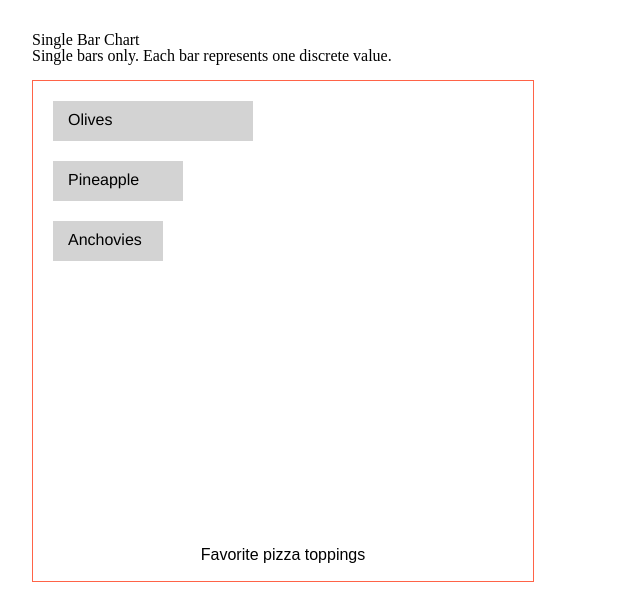
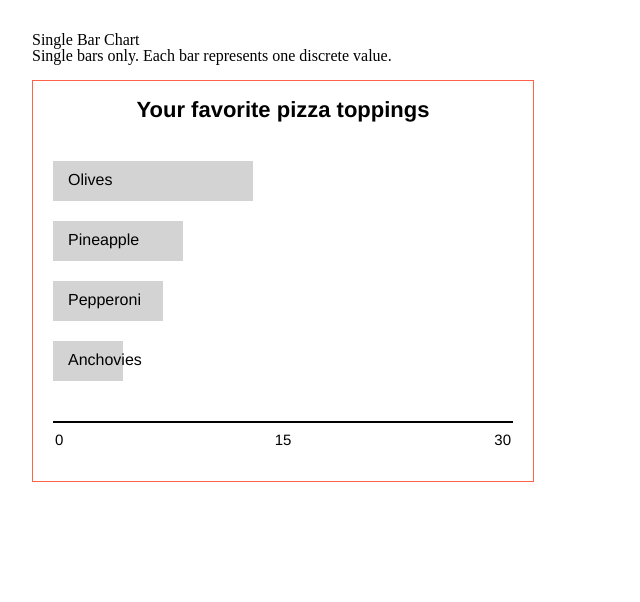
Before and after one commit to 1Copenut/canvas-rendering-2d, a website with bundled scripts: page public/charts/barChart/index.html in a window 1280 px wide. Shown: the whole page, without its empty margins (0-640 px from the left). Built offline with nearby package versions, Linux system fonts and the light colour scheme.

Commit message:
Adding helper functions for drawing labels and legends.
* Adding helper functions for drawing labels and legends.
* Moved drawLabel and drawLegend to abstract helpers.
* Adding a README and the drawLegend and drawLabel helpers.

```diff
--- a/package.json
+++ b/package.json
@@ -4,7 +4,7 @@
   "description": "A simple exploration of keyboard navigation in canvas",
   "main": "index.js",
   "scripts": {
-    "start": "http-server ./public -c -1 -d false"
+    "start": "http-server ./public -c-1 -d false"
   },
   "keywords": [
     "canvas",
--- a/public/charts/barChart/barChart.mjs
+++ b/public/charts/barChart/barChart.mjs
@@ -3,6 +3,8 @@ import { BAR_CHART_DATA } from "./data.js";
 
 import handleBarChartArrowKeys from "../../lib/helpers/keyboard/handleBarChartArrowKeys.mjs";
 import handleBarChartClick from "../../lib/helpers/mouse/handleBarChartClick.mjs";
+import drawLabel from "../../lib/helpers/drawing/drawLabel.mjs";
+import drawLegend from "../../lib/helpers/drawing/drawLegend.mjs";
 
 const bars = [...document.getElementsByClassName(BAR_CHART_CLASS)];
 const canvas = document.getElementById('canvas');
@@ -14,7 +16,7 @@ document.addEventListener('blur', initBarChart, true);
 canvas.addEventListener('click', e => handleBarChartClick(e, bars, BAR_CHART_DATA.coordinates), false);
 canvas.addEventListener('keydown', e => handleBarChartArrowKeys(e, bars), false);
 
-function initBarChart(labelText) {
+function initBarChart() {
   ctx.clearRect(0, 0, canvas.width, canvas.height);
   BAR_CHART_DATA.coordinates.map((bar, i) => drawBar(
     bar.name,
@@ -26,7 +28,10 @@ function initBarChart(labelText) {
   ));
 
   // Draw the chart label
-  drawChartLabel(BAR_CHART_DATA.chartLabel)
+  drawLabel(ctx, canvas, BAR_CHART_DATA.chartLabel);
+
+  // Draw the legend
+  drawLegend(ctx, canvas, BAR_CHART_DATA.minValue, BAR_CHART_DATA.maxValue);
 }
 
 function drawBar(name, x_start, y_start, x_end, y_end, el) {
@@ -62,11 +67,32 @@ function drawBar(name, x_start, y_start, x_end, y_end, el) {
   ctx.drawFocusIfNeeded(el);
 }
 
-function drawChartLabel(labelText) {
-  ctx.font = '16px bold Helvetica, Arial, sans-serif';
-  ctx.textAlign = 'center';
-  ctx.fillStyle = 'black';
-  ctx.fillText(labelText, 250, 475, 500);
-}
+// function drawLegend(minVal, maxVal) {
+//   const normalizedMinVal = Math.ceil(minVal / 10) * -10;
+//   const normalizedMaxVal = Math.ceil(maxVal / 10) * 10;
+//   const normalizedMedian = Math.round(normalizedMaxVal - normalizedMinVal) / 2;
+
+//   ctx.font = '15px Helvetica, Arial, sans-serif';
+//   ctx.fillStyle = 'black';
+
+//   if (maxVal - minVal <= 50) {
+//     ctx.textAlign = 'left';
+//     ctx.fillText(normalizedMinVal, 22, canvas.height - 40);
+
+//     ctx.textAlign = 'center';
+//     ctx.fillText(normalizedMedian, canvas.width / 2, canvas.height - 40);
+
+//     ctx.textAlign = 'right';
+//     ctx.fillText(normalizedMaxVal, canvas.width - 22, canvas.height - 40);
+
+//     ctx.fillStyle = 'black';
+//     ctx.fillRect(
+//       20,
+//       canvas.height - 60,
+//       canvas.width - 40,
+//       2
+//     );
+//   }
+// }
 
 export default initBarChart;
--- a/public/charts/barChart/data.js
+++ b/public/charts/barChart/data.js
@@ -1,29 +1,39 @@
 export const BAR_CHART_DATA = {
-  chartLabel: 'Favorite pizza toppings',
+  chartLabel: 'Your favorite pizza toppings',
+  minValue: 0,
+  maxValue: 30,
   coordinates: [
     {
       elemId: 'button1',
       name: 'Olives',
       x_start: 20,
-      y_start: 20,
+      y_start: 80,
       x_end: 220,
-      y_end: 60
+      y_end: 120
     },
     {
       elemId: 'button2',
       name: 'Pineapple',
       x_start: 20,
-      y_start: 80,
+      y_start: 140,
       x_end: 150,
-      y_end: 120
+      y_end: 180
     },
     {
       elemId: 'button3',
+      name: 'Pepperoni',
+      x_start: 20,
+      y_start: 200,
+      x_end: 130,
+      y_end: 240
+    },
+    {
+      elemId: 'button4',
       name: 'Anchovies',
       x_start: 20,
-      y_start: 140,
-      x_end: 130,
-      y_end: 180
+      y_start: 260,
+      x_end: 90,
+      y_end: 300
     }
   ]
 }
--- a/public/charts/barChart/index.html
+++ b/public/charts/barChart/index.html
@@ -10,15 +10,15 @@
 <body>
   <main>
     <h1>Single Bar Chart</h1>
-
     <p>Single bars only. Each bar represents one discrete value.</p>
 
     <div>
       <span class="sr-only" id="canvas-title">Your favorite pizza toppings</span>
-      <canvas aria-labelledby="canvas-title" id="canvas" height="500" width="500" role="figure" tabindex="0">
+      <canvas aria-labelledby="canvas-title" id="canvas" height="400" width="500" role="figure" tabindex="0">
         <div id="button1" class="bar-chart" tabindex="0">Olives</div>
         <div id="button2" class="bar-chart" tabindex="-1">Pineapple</div>
-        <div id="button3" class="bar-chart" tabindex="-1">Anchovies</div>
+        <div id="button3" class="bar-chart" tabindex="-1">Pepperoni</div>
+        <div id="button4" class="bar-chart" tabindex="-1">Anchovies</div>
       </canvas>
     </div>
   </main>
--- /dev/null
+++ b/public/lib/helpers/drawing/drawLabel.mjs
@@ -0,0 +1,8 @@
+function drawLabel(ctx, canvas, labelText) {
+  ctx.font = 'bold 22px Helvetica, Arial, sans-serif';
+  ctx.textAlign = 'center';
+  ctx.fillStyle = 'black';
+  ctx.fillText(labelText, canvas.width / 2, 30, canvas.width);
+}
+
+export default drawLabel;
--- /dev/null
+++ b/public/lib/helpers/drawing/drawLegend.mjs
@@ -0,0 +1,29 @@
+function drawLegend(ctx, canvas, minVal, maxVal) {
+  const normalizedMinVal = Math.ceil(minVal / 10) * -10;
+  const normalizedMaxVal = Math.ceil(maxVal / 10) * 10;
+  const normalizedMedian = Math.round(normalizedMaxVal - normalizedMinVal) / 2;
+
+  ctx.font = '15px Helvetica, Arial, sans-serif';
+  ctx.fillStyle = 'black';
+
+  if (maxVal - minVal <= 50) {
+    ctx.textAlign = 'left';
+    ctx.fillText(normalizedMinVal, 22, canvas.height - 40);
+
+    ctx.textAlign = 'center';
+    ctx.fillText(normalizedMedian, canvas.width / 2, canvas.height - 40);
+
+    ctx.textAlign = 'right';
+    ctx.fillText(normalizedMaxVal, canvas.width - 22, canvas.height - 40);
+
+    ctx.fillStyle = 'black';
+    ctx.fillRect(
+      20,
+      canvas.height - 60,
+      canvas.width - 40,
+      2
+    );
+  }
+}
+
+export default drawLegend;
```
Also changed, not shown: README.md (added).
